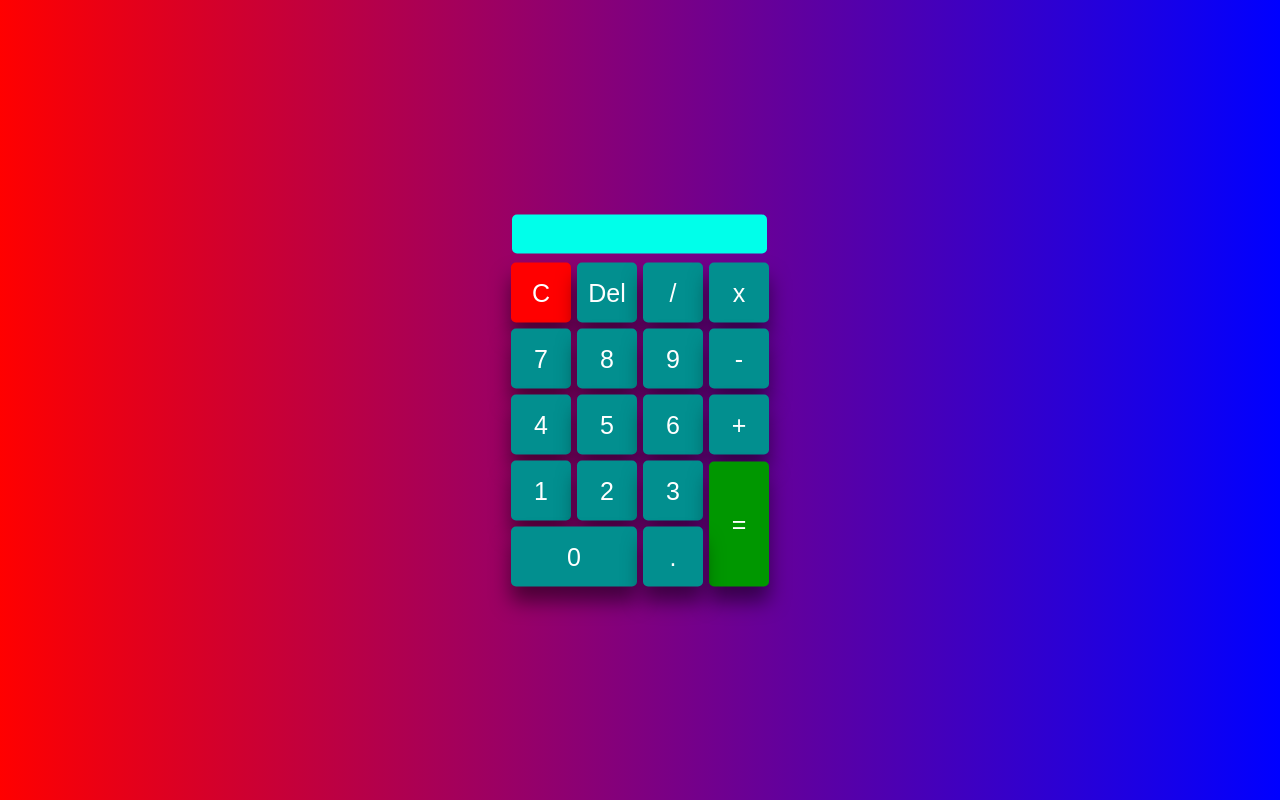
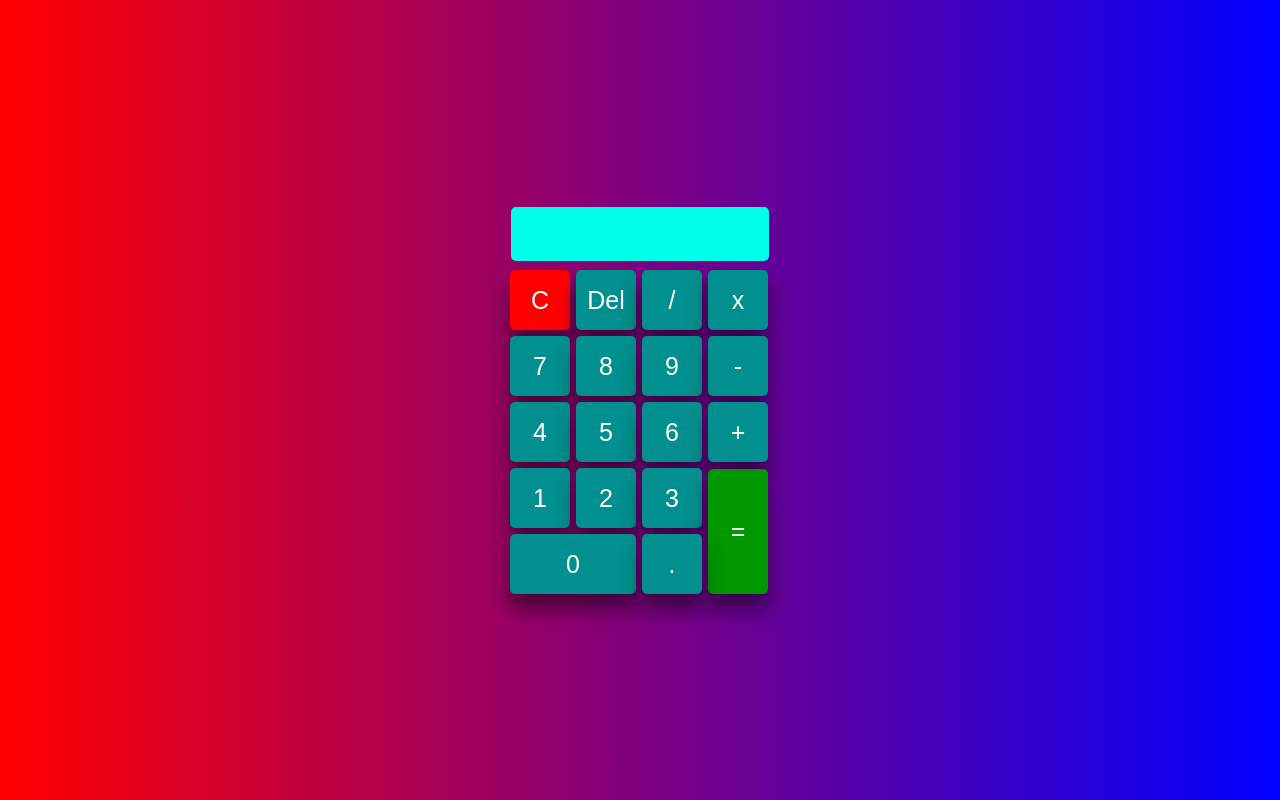
Before and after one commit to chankruze/WebCalculator, a plain HTML site: page index.html in a window 1280 px wide. Drawn offline with Linux system fonts and the light colour scheme.

Commit message:
UI Updated

```diff
--- a/css/main.css
+++ b/css/main.css
@@ -20,10 +20,10 @@
     box-shadow: 0 15px 20px rgba(0,0,0,.5);
 }
 .terminal{
-    width: 245px;
+    width: 238px;
     margin: 5px;
-    font-size: 25px;
-    padding: 5px;
+    font-size: 30px;
+    padding: 10px;
     border: none;
     border-radius: 5px;
     color: #5a5a5a;
```
